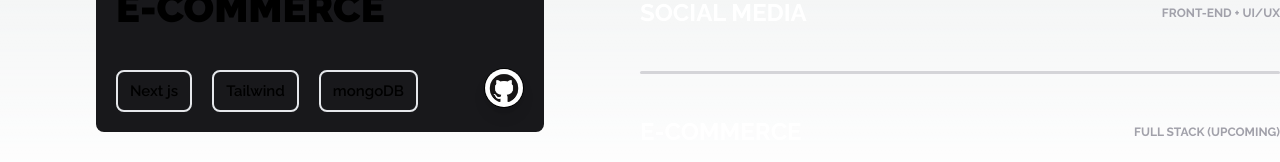
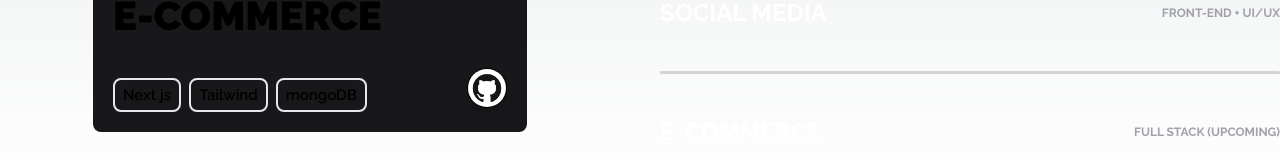
Before and after one commit to priyank-saini/portfolio, a Next.js app: page /components/Portfolio in a window 1280 px wide. Shown: the part 567-729 px from the top of the page. Built offline with nearby package versions, Linux system fonts and the light colour scheme.

Commit message:
Portfolio Section fixed

```diff
--- a/app/components/Portfolio/page.jsx
+++ b/app/components/Portfolio/page.jsx
@@ -58,13 +58,13 @@ const Card = ({ image, title, tech, link }) => {
         </div>
       </div>
       <div className="flex flex-col gap-8 p-5">
-        <h1 className="font-black sm:text-[40px] text-[30px]">{title}</h1>
-        <div className="flex flex-row gap-5">
+        <h1 className="font-black sm:text-[40px] text-[20px]">{title}</h1>
+        <div className="flex flex-row am:gap-5 gap-2">
           {tech.map((skill, index) => {
             return (
               <p
                 key={`${index}-${skill}`}
-                className="font-semibold sm:text-[15px] text-[10px] px-3 py-2 border-2 border-gray-200 rounded-lg"
+                className="font-semibold sm:text-[15px] text-[10px] px-2 py-1 border-2 border-gray-200 rounded-lg"
               >
                 {skill}
               </p>
@@ -79,6 +79,18 @@ const Card = ({ image, title, tech, link }) => {
 const Portfolio = () => {
   const ref = useRef(null);
   const isInView = useInView(ref, { once: true });
+
+  const variants = {
+    initial: { x: -200, opacity: 0 },
+    animate: { x: 0, opacity: 1 },
+    transition: { duration: 0.5 },
+  };
+
+  const variants2 = {
+    initial: { x: +200, opacity: 0 },
+    animate: { x: 0, opacity: 1 },
+    transition: { duration: 0.5 },
+  };
 
   const [image, setimage] = useState("/assets/default.png");
   const [tech, setTech] = useState(["Next js", "Tailwind", "mongoDB"]);
@@ -99,12 +111,13 @@ const Portfolio = () => {
         </p>
       </div>
 
-      <div className="w-full flex sm:flex-row flex-col items-center justify-between">
+      <div className="w-full flex sm:flex-row flex-col gap-10 items-center justify-between">
         <motion.div
           ref={ref}
-          initial={{ x: -400 }} // Start position (left)
-          animate={{ x: isInView ? 0 : -400 }} // End position (right when visible, left otherwise)
-          transition={{ duration: 1 }} // Animation duration
+          variants={variants}
+          initial="initial"
+          animate={isInView ? "animate" : "initial"}
+          transition={"transition"}
           className="sm:w-1/2 w-full flex justify-center"
         >
           <Tilt className="h-[500px] sm:w-[70%] w-full">
@@ -114,9 +127,10 @@ const Portfolio = () => {
 
         <motion.div
           ref={ref}
-          initial={{ x: +400 }}
-          animate={{ x: isInView ? 0 : +400 }}
-          transition={{ duration: 1 }}
+          variants={variants2}
+          initial="initial"
+          animate={isInView ? "animate" : "initial"}
+          transition={"transition"}
           className="sm:w-1/2 w-full flex flex-col items-start justify-center text-white gap-10"
         >
           <h1 className="text-[40px] font-extrabold">PROJECTS</h1>
@@ -131,6 +145,12 @@ const Portfolio = () => {
                   setLink(project.link);
                 }}
                 whileTap={{ scale: 0.8 }}
+                onClick={() => {
+                  setimage(project.icon);
+                  setTech(project.tech);
+                  setTitle(project.name);
+                  setLink(project.link);
+                }}
                 className="flex flex-row justify-between w-full items-center"
               >
                 <p className="sm:text-[24px] text-[18px] font-bold">
```
